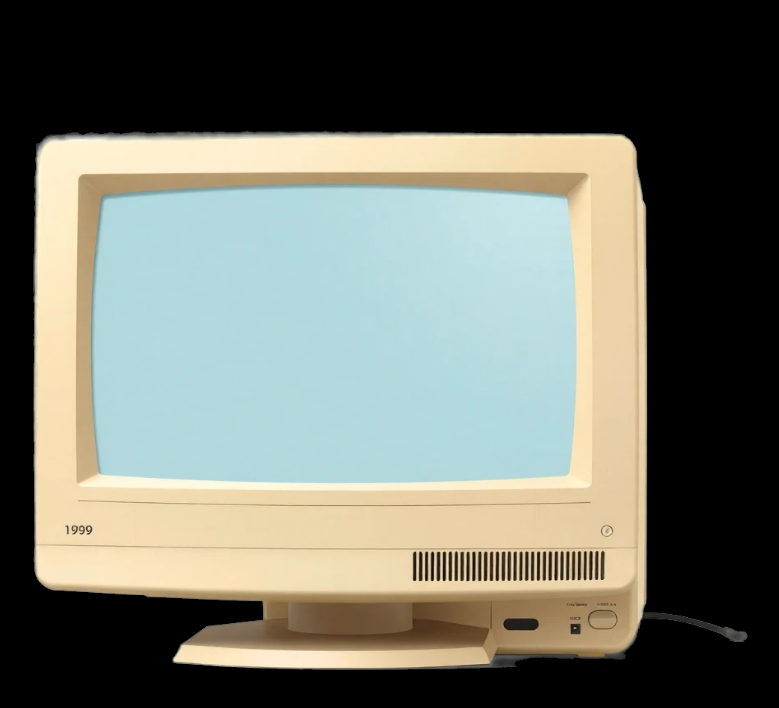
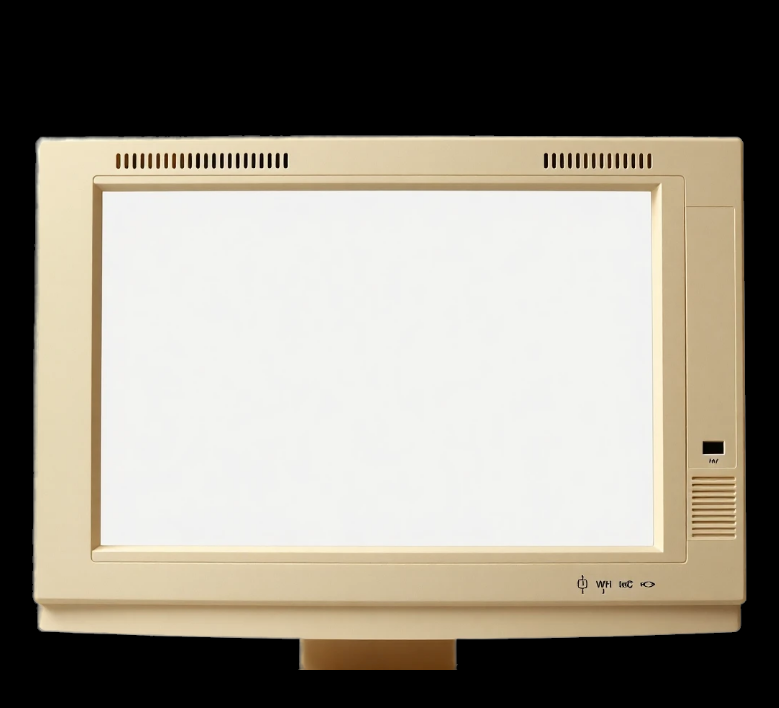
Before and after one commit to websimapi/websim-retro-os-experience, a plain HTML site: page index.html in a window 1280 px wide. Both pictures are taken after a click on the button "Start Experience". Shown: the whole page, without its empty margins (250-1029 px from the left). Drawn offline with Linux system fonts and the light colour scheme.

Commit message:
v8: Alright given the current approach is not working design  all 4 sides to a computer screen from pre 1999 so the center protion is properly clean for out render

```diff
--- a/index.html
+++ b/index.html
@@ -12,8 +12,8 @@
         <button id="start-btn">Start Experience</button>
     </div>
 
-    <div id="pc-container" class="hidden">
-        <img src="pc_frame.png" class="pc-frame" alt="PC Frame">
+    <div id="monitor-container" class="hidden">
+        <img src="monitor_frame.png" class="monitor-frame" alt="Monitor Frame">
         <div id="screen">
             <div id="bios-screen" class="hidden">
                 <pre id="bios-text"></pre>
--- a/script.js
+++ b/script.js
@@ -1,6 +1,6 @@
 document.addEventListener('DOMContentLoaded', () => {
     const startBtn = document.getElementById('start-btn');
-    const pcContainer = document.getElementById('pc-container');
+    const monitorContainer = document.getElementById('monitor-container');
     const loadingScreen = document.getElementById('loading-screen');
     const desktop = document.getElementById('desktop');
     const cursor = document.getElementById('cursor');
@@ -32,7 +32,7 @@ document.addEventListener('DOMContentLoaded', () => {
 
     const startExperience = async () => {
         document.getElementById('start-container').classList.add('hidden');
-        pcContainer.classList.remove('hidden');
+        monitorContainer.classList.remove('hidden');
 
         await runBiosSequence();
 
--- a/style.css
+++ b/style.css
@@ -39,7 +39,7 @@ body {
     display: none !important;
 }
 
-#pc-container {
+#monitor-container {
     position: relative;
     width: 90vmin;
     height: 67.5vmin; /* 4:3 aspect ratio */
@@ -47,7 +47,7 @@ body {
     max-height: 768px;
 }
 
-.pc-frame {
+.monitor-frame {
     position: absolute;
     top: 0;
     left: 0;
@@ -59,10 +59,10 @@ body {
 
 #screen {
     position: absolute;
-    top: 11.5%;
-    left: 12.5%;
-    width: 75%;
-    height: 72%;
+    top: 8%;
+    left: 6%;
+    width: 88%;
+    height: 80%;
     background-color: #000; /* Default to black for BIOS */
     overflow: hidden;
     box-sizing: border-box;
```
Also changed, not shown: monitor_frame.png (added).
